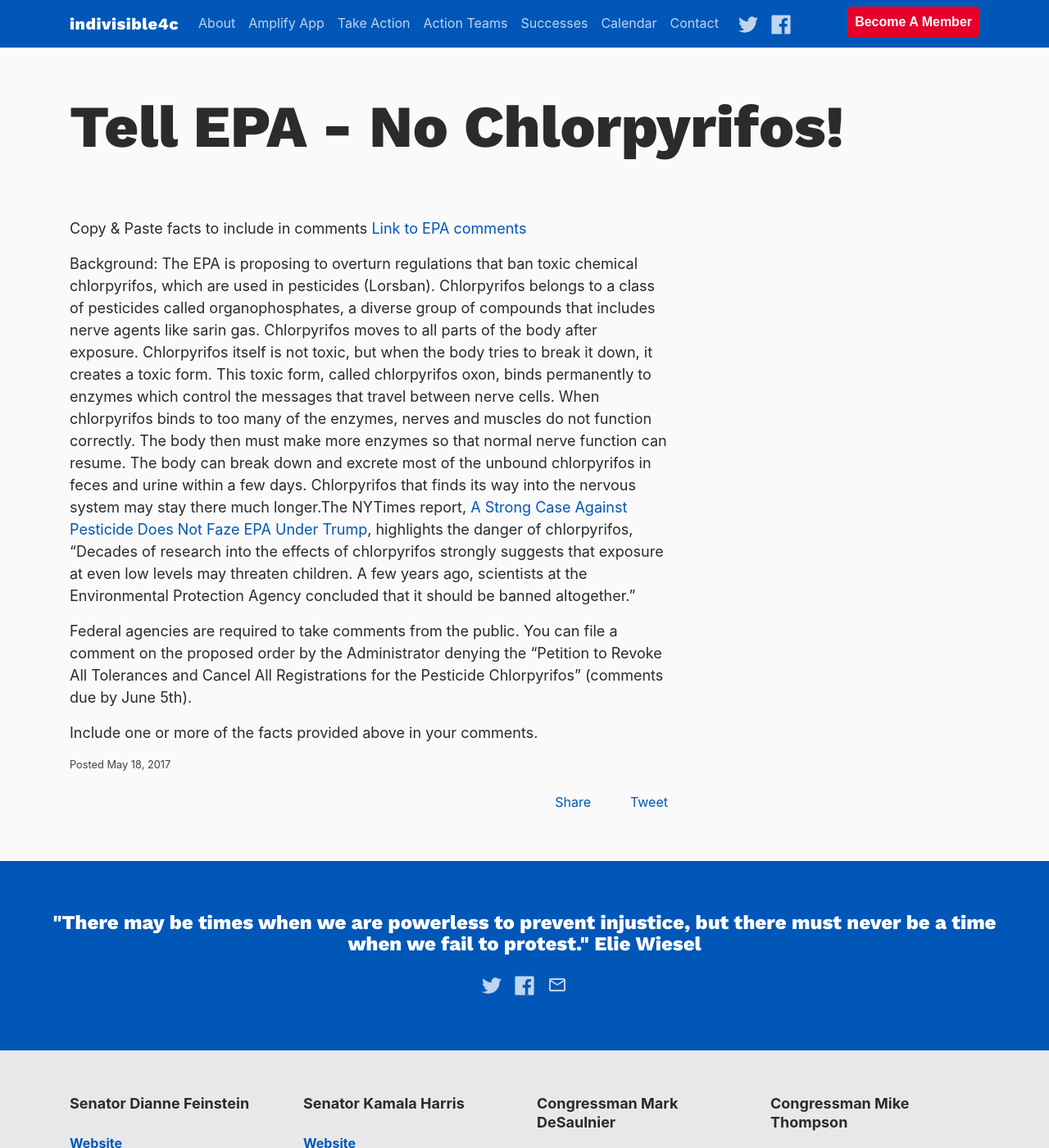
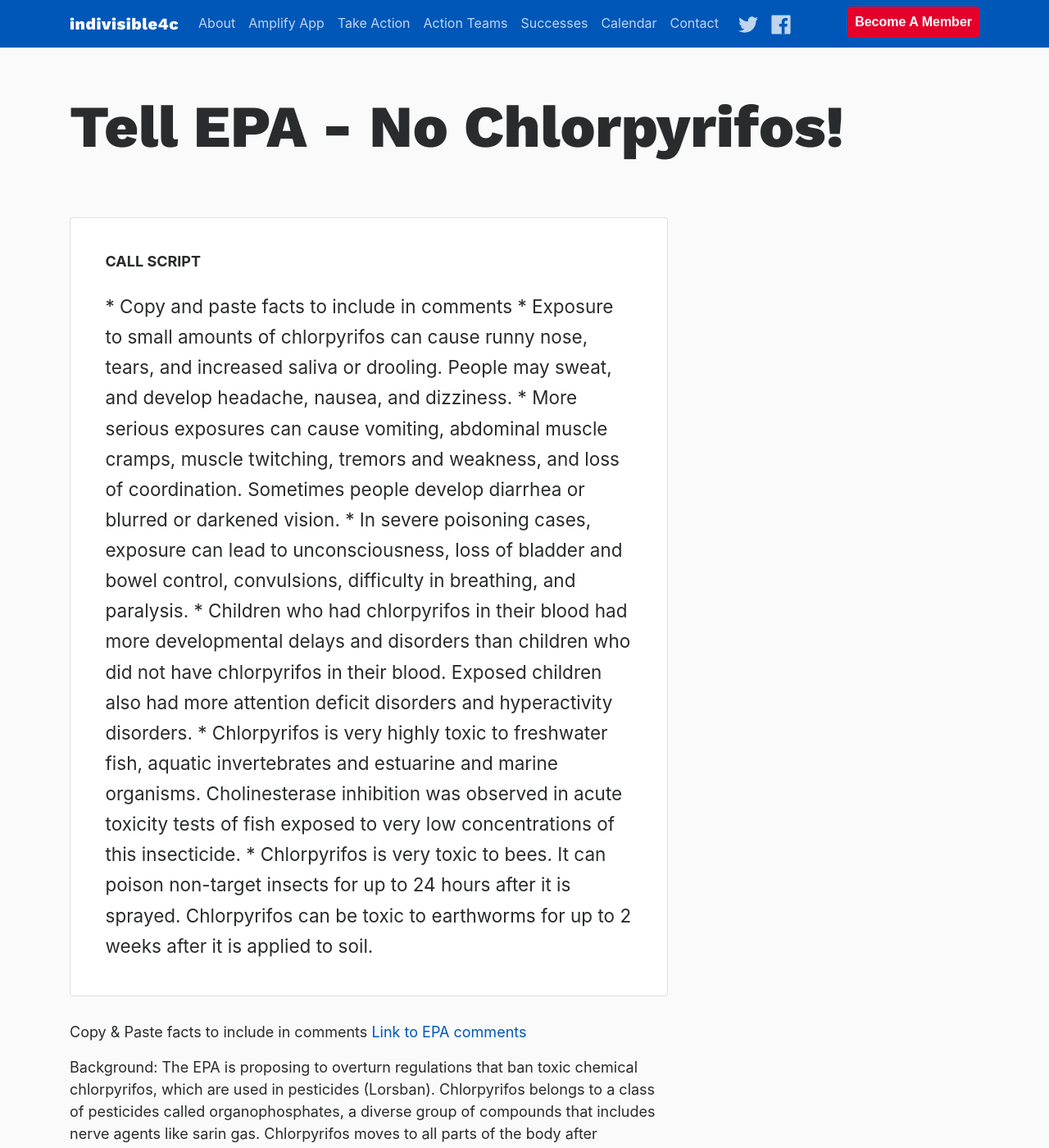
Before and after one commit to IndivisibleTemplate/BasicTemplate, a Jekyll site: the page built from _posts/2017-05-18-tell-epa-no-chlorpyrifos.markdown, in a window 1280 px wide and 1400 px high. Shown: the whole window at 82% size. Built offline with Jekyll 4.4.1, drawn with Linux system fonts in a browser that asks for light colours; nearby versions of some CDN libraries; comment, search, counter and statistics services are not loaded.

Commit message:
Updated Tell Epa No Chlorpyrifos

```diff
--- a/_posts/2017-05-18-tell-epa-no-chlorpyrifos.markdown
+++ b/_posts/2017-05-18-tell-epa-no-chlorpyrifos.markdown
@@ -1,6 +1,20 @@
 ---
 title: Tell EPA - No Chlorpyrifos!
 date: 2017-05-18 11:59:00 -07:00
+call-script-text: |-
+  * Copy and paste facts to include in comments
+
+  * Exposure to small amounts of chlorpyrifos can cause runny nose, tears, and increased saliva or drooling. People may sweat, and develop headache, nausea, and dizziness.
+
+  * More serious exposures can cause vomiting, abdominal muscle cramps, muscle twitching, tremors and weakness, and loss of coordination. Sometimes people develop diarrhea or blurred or darkened vision.
+
+  * In severe poisoning cases, exposure can lead to unconsciousness, loss of bladder and bowel control, convulsions, difficulty in breathing, and paralysis.
+
+  * Children who had chlorpyrifos in their blood had more developmental delays and disorders than children who did not have chlorpyrifos in their blood. Exposed children also had more attention deficit disorders and hyperactivity disorders.
+
+  * Chlorpyrifos is very highly toxic to freshwater fish, aquatic invertebrates and estuarine and marine organisms. Cholinesterase inhibition was observed in acute toxicity tests of fish exposed to very low concentrations of this insecticide.
+
+  * Chlorpyrifos is very toxic to bees. It can poison non-target insects for up to 24 hours after it is sprayed. Chlorpyrifos can be toxic to earthworms for up to 2 weeks after it is applied to soil.
 ---
 
 Copy & Paste facts to include in comments
```
